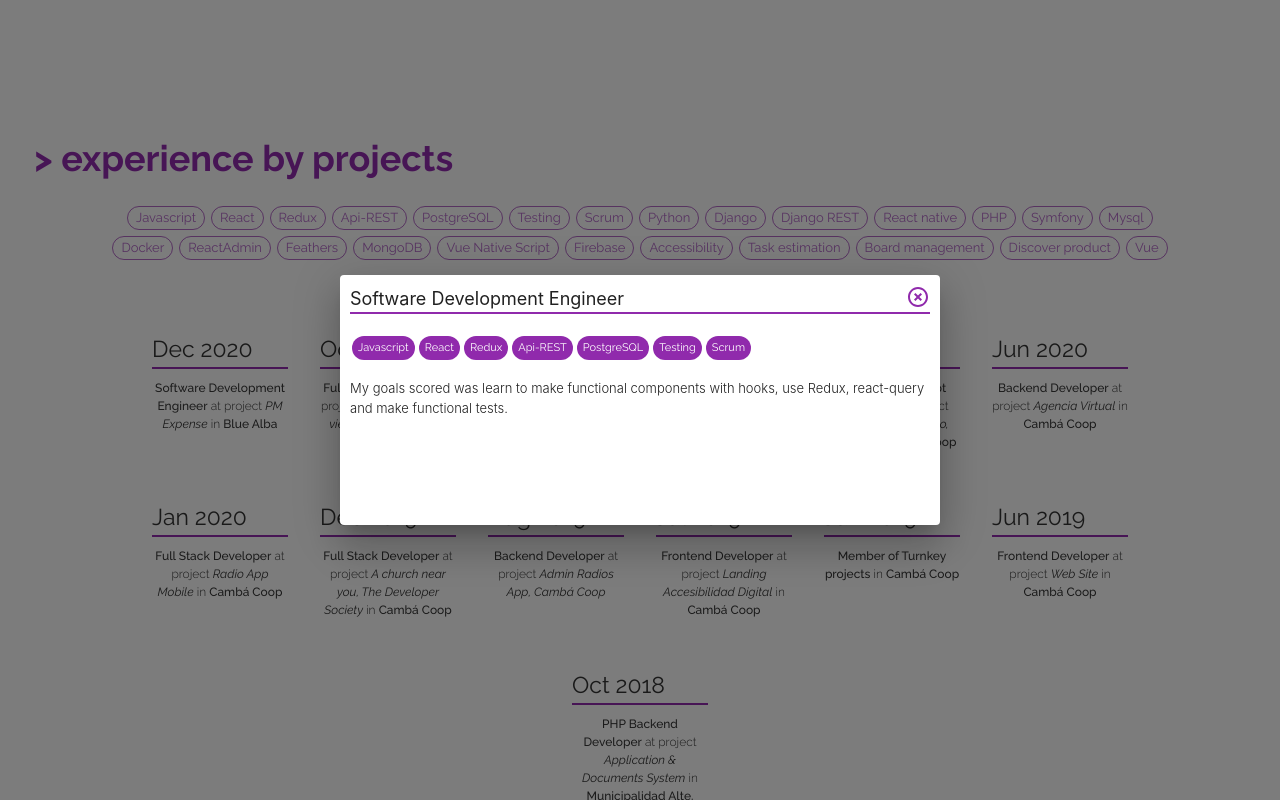
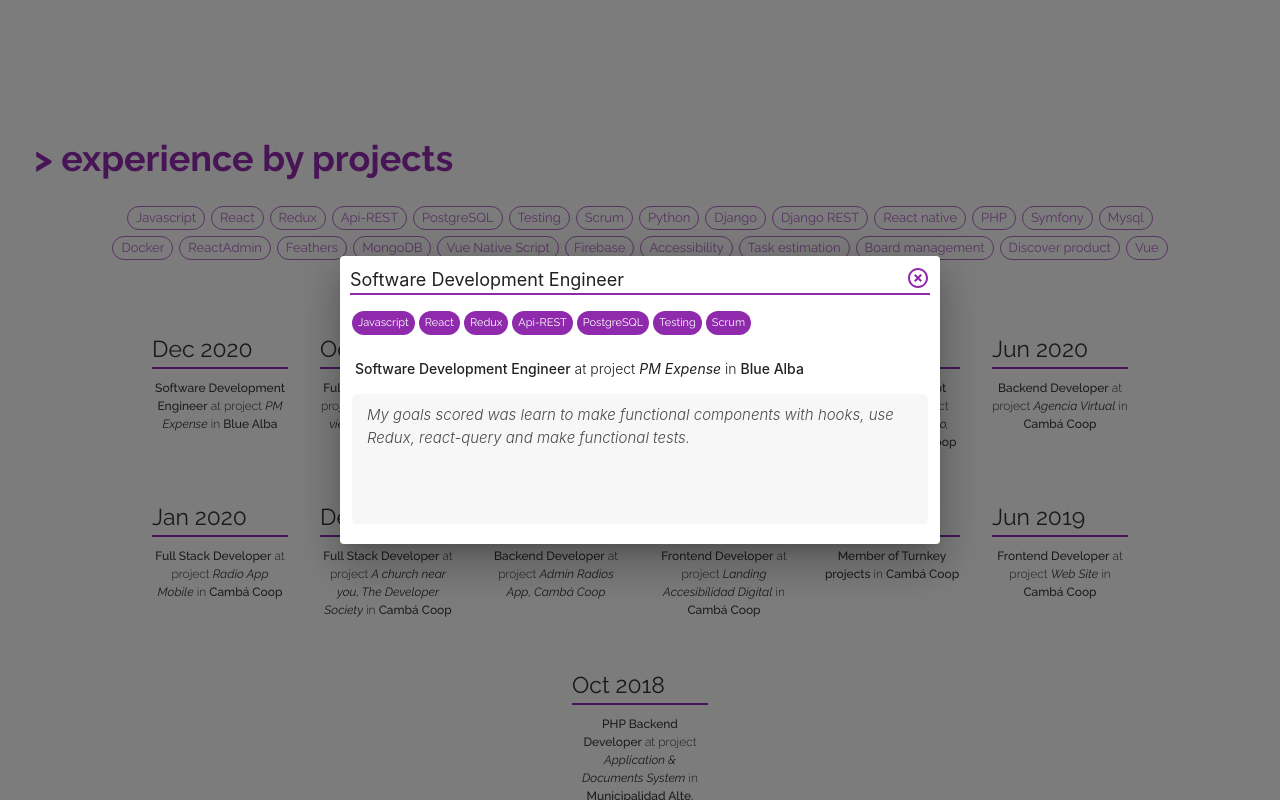
Before and after one commit to NataliaSuarez/NataliaSuarez.github.io, a React (Create React App) app: page / in a window 1280 px wide. Both pictures are taken after a click on the button 220 px from the left and 1903 px from the top of the page. Shown: the part 1503-2303 px from the top of the page. Built offline with nearby package versions, Linux system fonts and the light colour scheme.

Commit message:
remove link and update all app

```diff
--- a/src/App.css
+++ b/src/App.css
@@ -1,4 +1,8 @@
 @import url("https://fonts.googleapis.com/css2?family=Raleway:ital,wght@0,100;0,300;0,400;0,500;0,600;0,700;0,900;1,100;1,400;1,500;1,600;1,700;1,900&display=swap");
+
+html {
+  scroll-behavior: smooth;
+}
 
 /* Base colors */
 .color-white {
--- a/src/components/Body.js
+++ b/src/components/Body.js
@@ -13,6 +13,7 @@ const AboutMe = () => {
         "column justify-start fz-5 color-gray-dark padding-v-small",
         classes.section
       )}
+      id="about-me"
     >
       <div className="row-custom">
         <div className="padding-vmin-v-small justify-s-between">
--- a/src/components/Footer.js
+++ b/src/components/Footer.js
@@ -4,8 +4,8 @@ import clsx from "clsx";
 
 import LinkedInIcon from "@material-ui/icons/LinkedIn";
 import GitHubIcon from "@material-ui/icons/GitHub";
-import TwitterIcon from "@material-ui/icons/Twitter";
-import AlternateEmailIcon from "@material-ui/icons/AlternateEmail";
+// import TwitterIcon from "@material-ui/icons/Twitter";
+import EmailIcon from "@material-ui/icons/Email";
 
 import "../App.css";
 
@@ -15,6 +15,7 @@ function Footer() {
     <section
       className={clsx("background-gray-3", classes.section)}
       alt="Footer"
+      id="footer"
     >
       <div className={classes.footerContainer}>
         <p className={classes.footerNote}>
@@ -39,21 +40,21 @@ function Footer() {
             >
               <GitHubIcon style={{ fontSize: 40 }} />
             </a>
-            <a
+            {/* <a
               className={classes.linkItem}
               href="https://twitter.com/natsuarez42"
               target="_blank"
               rel="noopener noreferrer"
             >
               <TwitterIcon style={{ fontSize: 40 }} />
-            </a>
+            </a> */}
             <a
               className={classes.linkItem}
               href="mailto:suarez.nataliam@gmail.com"
               target="_blank"
               rel="noopener noreferrer"
             >
-              <AlternateEmailIcon style={{ fontSize: 40 }} />
+              <EmailIcon style={{ fontSize: 40 }} />
             </a>
           </div>
         </div>
--- a/src/components/Header.js
+++ b/src/components/Header.js
@@ -8,7 +8,7 @@ function Header() {
   const classes = useStyles();
 
   return (
-    <div className={classes.headerContainer}>
+    <div className={classes.headerContainer} id="presentation">
       <div className={classes.titleContainer}>
         <p className={classes.titleHeader}>
           <span id="name"></span>
@@ -20,40 +20,9 @@ function Header() {
         alt="computer"
         className={classes.imageHeader}
       />
-      {/* <div className={classes.linkContainer}>
-        <a
-          className={classes.link}
-          href="https://www.linkedin.com/in/natalia-suarez-dev/"
-          target="_blank"
-          rel="noopener noreferrer"
-        >
-          LINKEDIN
-        </a>
-        <a
-          className={classes.link}
-          href="https://github.com/NataliaSuarez"
-          target="_blank"
-          rel="noopener noreferrer"
-        >
-          GITHUB
-        </a>
-        <a
-          className={classes.link}
-          href="https://twitter.com/natsuarez42"
-          target="_blank"
-          rel="noopener noreferrer"
-        >
-          TWITTER
-        </a>
-        <a
-          className={classes.link}
-          href="mailto:suarez.nataliam@gmail.com"
-          target="_blank"
-          rel="noopener noreferrer"
-        >
-          NAT@DEV
-        </a>
-      </div> */}
+      {/* <a className={classes.button} href={`#${section}`}>
+        down
+      </a> */}
     </div>
   );
 }
@@ -243,81 +212,29 @@ const useStyles = makeStyles((theme) => ({
       marginLeft: "70px",
     },
   },
-  infoContainer: {
-    // height: "calc(100vh - 40vh)",
-    // display: "flex",
-    // backgroundImage: "url(/keyboard.jpg)",
-    // alignItems: "center",
-    // flexDirection: "column",
-    // justifyContent: "space-evenly",
-    // [`@media(min-width: 700px)`]: {
-    //   flexDirection: "row",
-    //   justifyContent: "space-between",
-    // },
-    // "& ::after": {
-    //   position: "absolute",
-    //   zIndex: 1,
-    //   top: 0,
-    //   right: 0,
-    //   bottom: 0,
-    //   left: 0,
-    //   content: "",
-    //   backgroundColor: "rgba( 29, 29, 27, .5 )",
-    // },
-  },
-  hightlightedText: {
-    // borderBottom: "13px solid deeppink",
-    // borderRight: "14px solid deeppink",
-    // borderTop: "4px solid deeppink",
-    // margin: 0,
-    // fontWeight: "300",
-    // fontSize: "15px",
-    // fontStyle: "italic",
-    // textAlign: "center",
-    // padding: "1vmin",
-    // background: "white",
-    // color: "black",
-    // width: "350px",
-    // height: "fit-content",
-  },
-  linkContainer: {
-    // display: "flex",
-    // padding: "0.5vmin",
-    // alignSelf: "center",
-    // paddingRight: "15px",
-    // flexDirection: "column",
-    // justifyContent: "space-around",
-    // [`@media(min-width: 700px)`]: {
-    //   alignSelf: "flex-end",
-    //   flexDirection: "row",
-    // },
-  },
-  link: {
-    // color: "white",
-    // fontWeight: "400",
-    // fontSize: "11px",
-    // width: "150px",
-    // padding: "2px 4px",
-    // inlineSize: "max-content",
-    // textDecoration: "unset",
-    // margin: "3px",
-    // background: "black",
-    // // alignSelf: "flex-start",
-    // "&:hover": {
-    //   fontWeight: "800",
-    //   color: "white",
-    // },
-    // [`@media(min-width: 700px)`]: {
-    //   fontWeight: "500",
-    //   fontSize: "15px",
-    //   padding: "10px 20px",
-    //   background: "transparent",
-    // },
-  },
+  infoContainer: {},
+  hightlightedText: {},
+  linkContainer: {},
+  link: {},
   spanVariableAnimation: {
     content: "algo",
     animation: "fadeIn 8s linear",
     animationDelay: "2s",
     animationIterationCount: "infinite",
   },
+  button: {
+    padding: "4px",
+    background: "#333",
+    backdropFilter: "drop-shadow(4px 4px 10px blue)",
+    borderRadius: "50%",
+    width: "3em",
+    height: "3em",
+    color: "white",
+    position: "fixed",
+    bottom: "100px",
+    right: "100px",
+    display: "flex",
+    alignItems: "center",
+    justifyContent: "center",
+  },
 }));
--- /dev/null
+++ b/src/components/sections/BasicExperienceInformation.js
@@ -0,0 +1,30 @@
+import React from "react";
+import { makeStyles } from "@material-ui/core";
+
+const BasicExperienceInformation = ({ experience }) => {
+  const classes = useStyles();
+
+  return (
+    <>
+      <span className={classes.strongDataText}>{`${experience.position}`}</span>{" "}
+      {`${experience.project ? "at project" : ""}`}{" "}
+      <span className={classes.italicDataText}>{`${experience.project}`}</span>{" "}
+      {`${experience.company ? "in " : ""}`}
+      <span className={classes.strongDataText}>{`${
+        experience.company ? experience.company : ""
+      }`}</span>
+    </>
+  );
+};
+
+export default BasicExperienceInformation;
+
+const useStyles = makeStyles((theme) => ({
+  strongDataText: {
+    fontWeight: "500",
+  },
+  italicDataText: {
+    fontWeight: "400",
+    fontStyle: "italic",
+  },
+}));
--- a/src/components/sections/Experience.js
+++ b/src/components/sections/Experience.js
@@ -57,7 +57,7 @@ const Experience = () => {
   );
   const filteredExperience = useMemo(
     () => (filterExperienceList.length > 0 ? filterExperienceList : experience),
-    [selectedTechs]
+    [filterExperienceList]
   );
 
   /// HANDLE DIALOG
@@ -85,6 +85,7 @@ const Experience = () => {
           "column justify-start fz-5 color-gray-dark padding-v-small",
           classes.section
         )}
+        id="experience"
       >
         <div>
           <div className={classes.hightlightedText}>
--- a/src/components/sections/ExperienceDialog.js
+++ b/src/components/sections/ExperienceDialog.js
@@ -1,10 +1,10 @@
 import React from "react";
 import { makeStyles } from "@material-ui/core";
 
-import Button from "@material-ui/core/Button";
 import Dialog from "@material-ui/core/Dialog";
 import Chip from "@material-ui/core/Chip";
 import HighlightOffIcon from "@material-ui/icons/HighlightOff";
+import BasicExperienceInformation from "./BasicExperienceInformation";
 
 const ExperienceDialog = ({ open, onClose, selectedExperience }) => {
   const classes = useStyles();
@@ -42,6 +42,12 @@ const ExperienceDialog = ({ open, onClose, selectedExperience }) => {
         </div>
         <div
           id="alert-dialog-description-experience"
+          className={classes.informationContent}
+        >
+          <BasicExperienceInformation experience={selectedExperience} />
+        </div>
+        <div
+          id="alert-dialog-description-experience"
           className={classes.dialogContent}
         >
           {selectedExperience?.data}
@@ -60,7 +66,6 @@ export default ExperienceDialog;
 
 const useStyles = makeStyles((theme) => ({
   dialogContainer: {
-    height: "250px",
     display: "flex",
     flexDirection: "column",
     justifyContent: "space-between",
@@ -69,9 +74,21 @@ const useStyles = makeStyles((theme) => ({
     padding: "10px",
   },
   dialogContent: {
-    fontSize: "13px",
+    fontSize: "15px",
+    fontWeight: "300",
+    color: "rgba(2,2,2,0.7)",
+    padding: "10px 15px",
+    margin: "10px 2px",
+    backgroundColor: "rgba(2,2,2,0.03)",
+    borderRadius: "5px",
+    fontStyle: "italic",
+    height: "130px",
+  },
+  informationContent: {
+    fontSize: "14px",
     fontWeight: "300",
     padding: "7px 3px 5px 0",
+    margin: "10px 5px",
   },
   roleTitle: {
     borderBottom: "2px solid rgba(144,42,172,1)",
@@ -89,7 +106,7 @@ const useStyles = makeStyles((theme) => ({
     },
   },
   techContainer: {
-    padding: "10px 0",
+    padding: "4px 0",
   },
   techName: {
     color: "rgba(144,42,172,1)",
--- a/src/components/sections/ExperienceItem.js
+++ b/src/components/sections/ExperienceItem.js
@@ -1,22 +1,13 @@
-import React, { useEffect, useState } from "react";
+import React, { useState } from "react";
 import { makeStyles } from "@material-ui/core";
 import Grid from "@material-ui/core/Grid";
 import ButtonBase from "@material-ui/core/ButtonBase";
+import BasicExperienceInformation from "./BasicExperienceInformation";
 
 const ExperienceItem = ({ experience, onClick }) => {
   const classes = useStyles();
 
-  const defaultText = (
-    <>
-      <span className={classes.strongDataText}>{`${experience.position}`}</span>{" "}
-      {`${experience.project ? "at project" : ""}`}{" "}
-      <span className={classes.italicDataText}>{`${experience.project}`}</span>{" "}
-      {`${experience.company ? "in " : ""}`}
-      <span className={classes.strongDataText}>{`${
-        experience.company ? experience.company : ""
-      }`}</span>
-    </>
-  );
+  const defaultText = <BasicExperienceInformation experience={experience} />;
 
   const [dataText, setDataText] = useState(defaultText);
 
@@ -57,7 +48,7 @@ const useStyles = makeStyles((theme) => ({
     cursor: "default",
     overflow: "hidden",
     transition: theme.transitions.create(["background-color", "transform"]),
-    transition: "0.5s",
+    // transition: "0.5s",
     "&:hover": {
       backgroundColor: "rgba(144,42,172,1)",
       "& div": {
@@ -98,7 +89,7 @@ const useStyles = makeStyles((theme) => ({
     fontSize: "9px",
     fontWeight: "300",
     transition: theme.transitions.create(["background-color", "transform"]),
-    transition: "0.5s",
+    // transition: "0.5s",
     "&:hover": {
       color: "white",
     },
```
